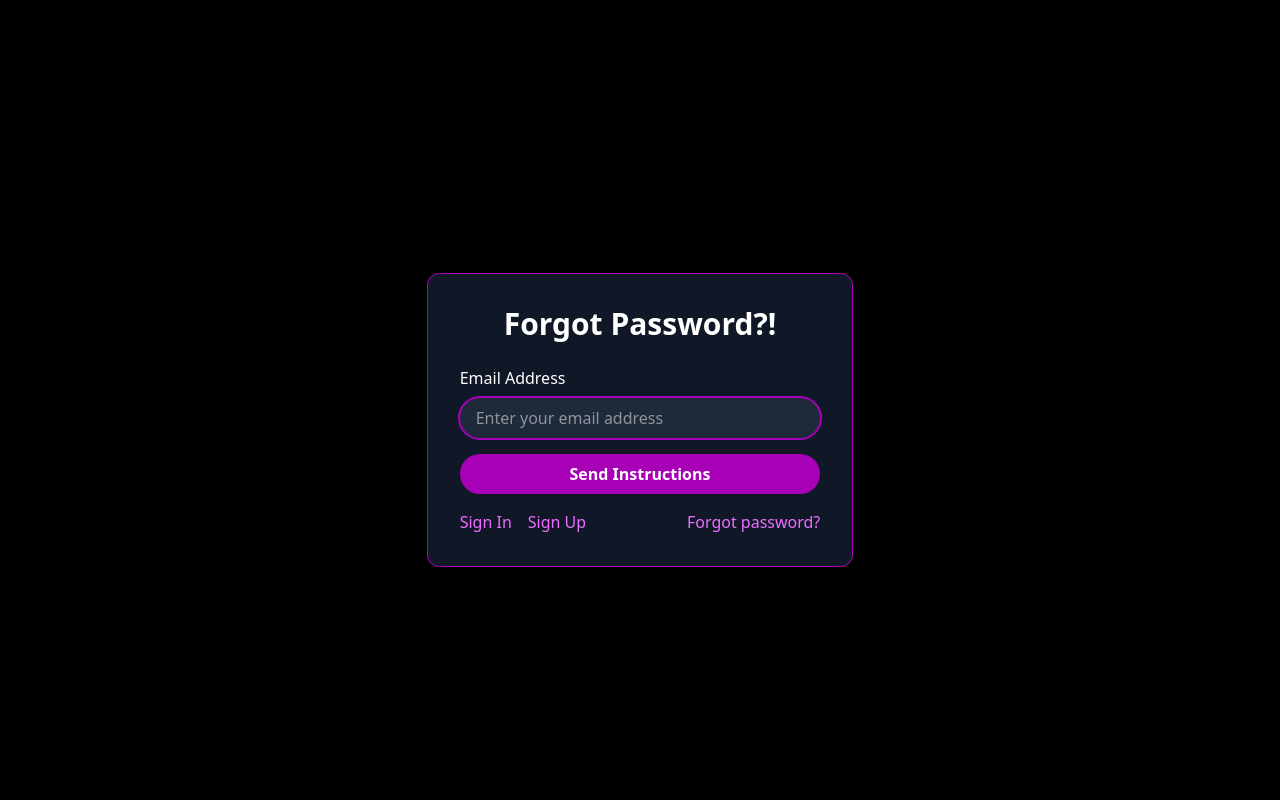
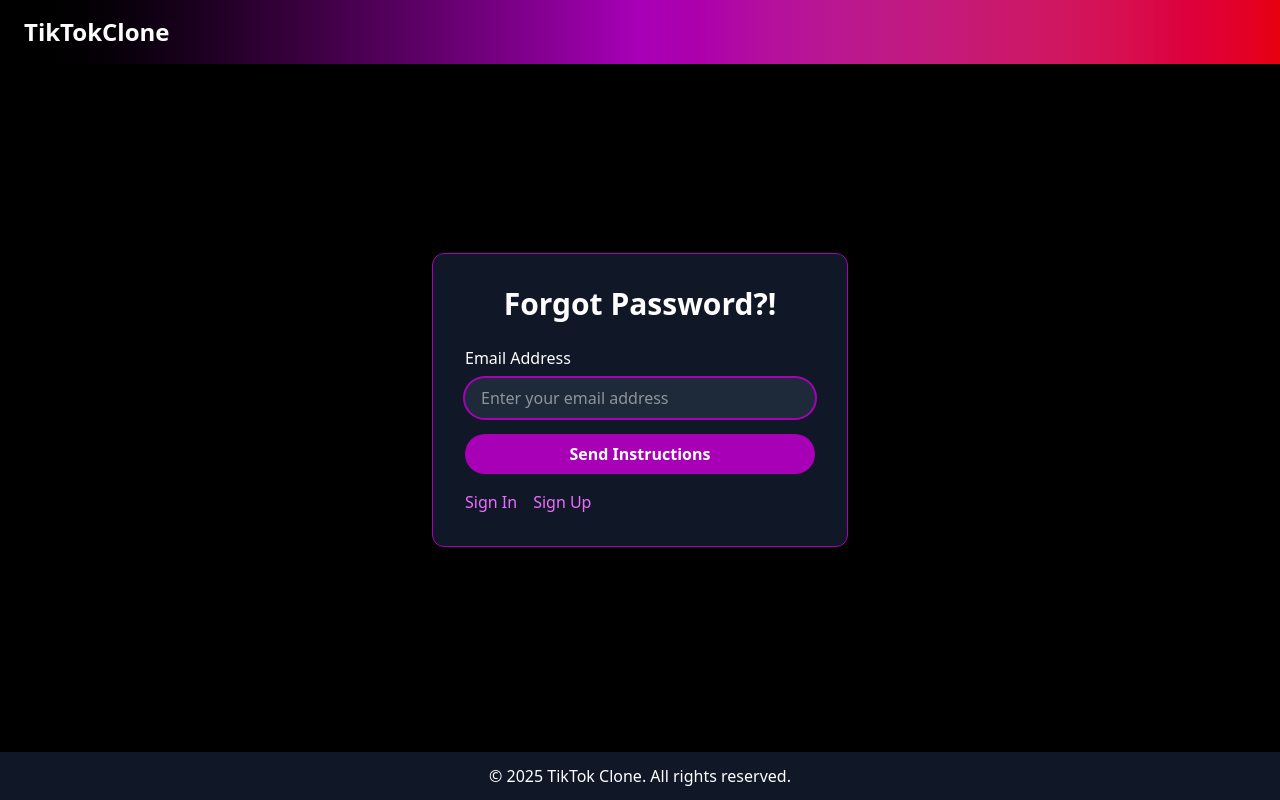
Before and after one commit to rodrigotoledo/tiktok_clone_react_vite, a React (Vite) app: page /forgot-password in a window 1280 px wide. Built offline with nearby package versions, Linux system fonts and the light colour scheme; no server answers.

Commit message:
Update Header component with isAuthenticated prop handling

```diff
--- a/src/components/Header.jsx
+++ b/src/components/Header.jsx
@@ -1,16 +1,20 @@
 import { Link } from 'react-router-dom';
 
-const Header = () => {
+const Header = ({ isAuthenticated = false }) => {
   return (
+    <div className="fixed w-full z-100">
       <header className="flex items-center justify-between px-6 py-4 bg-gradient-to-r from-black via-fuchsia-700 to-red-600">
         <div className="flex items-center space-x-2">
-        <span className="text-2xl font-bold text-white">TikTokClone, hi: {localStorage.getItem('email_address')}</span>
+          <span className="text-2xl font-bold text-white">TikTokClone</span>
         </div>
+        {isAuthenticated && (
         <nav className="flex items-center space-x-4">
-        <Link to="/" className="px-4 py-2 rounded bg-red-600 text-white hover:bg-red-700">Posts</Link>
+          <Link to="/" className="px-4 py-2 rounded bg-red-600 text-white hover:bg-red-700">Feeds</Link>
           <Link to="/sign-out" className="px-4 py-2 rounded bg-red-600 text-white hover:bg-red-700">Sign Out</Link>
         </nav>
+        )}
       </header>
+    </div>
   );
 };
 
--- a/src/layouts/AuthenticatedLayout.jsx
+++ b/src/layouts/AuthenticatedLayout.jsx
@@ -5,8 +5,8 @@ import Footer from '../components/Footer'
 function AuthenticatedLayout() {
   return (
     <div className='min-h-screen flex flex-col'>
-      <Header />
-      <main className="container mx-auto flex-1">
+      <Header isAuthenticated={true} />
+      <main className="flex-1 container mx-auto px-4 py-8 flex items-center justify-center">
         <Outlet />
       </main>
       <Footer />
--- a/src/layouts/UnauthenticatedLayout.jsx
+++ b/src/layouts/UnauthenticatedLayout.jsx
@@ -1,9 +1,15 @@
 import { Outlet } from 'react-router-dom'
+import Header from '../components/Header'
+import Footer from '../components/Footer'
 
 function UnauthenticatedLayout() {
   return (
-    <div className='min-h-screen flex-col justify-center items-center flex flex-1'>
-      <Outlet />
+    <div className='min-h-screen flex flex-col'>
+      <Header />
+      <main className="flex-1 container mx-auto px-4 py-8 flex items-center justify-center">
+        <Outlet />
+      </main>
+      <Footer />
     </div>
   )
 }
--- a/src/pages/ForgotPassword.jsx
+++ b/src/pages/ForgotPassword.jsx
@@ -33,7 +33,7 @@ function ForgotPassword({ setIsAuthenticated }) {
   }
 
   return (
-    <div className="min-w-1/3 max-w-md mx-auto mt-10 bg-gray-900 rounded-xl shadow-lg p-8 border border-fuchsia-700">
+    <div className="min-w-1/3 max-w-md mx-auto bg-gray-900 rounded-xl shadow-lg p-8 border border-fuchsia-700">
       <h1 className="text-3xl font-bold text-center text-white mb-6">Forgot Password?!</h1>
 
       {error && <div className="mb-4 text-red-400">{error}</div>}
@@ -65,17 +65,12 @@ function ForgotPassword({ setIsAuthenticated }) {
         </button>
       </div>
 
-      <div className="mt-4 text-center flex justify-between">
-        <div className='flex justify-between space-x-4'>
-          <Link to="/" className="text-fuchsia-400 hover:underline">
-            Sign In
-          </Link>
-          <Link to="/sign-up" className="text-fuchsia-400 hover:underline">
-            Sign Up
-          </Link>
-        </div>
-        <Link to="/forgot-password" className="text-fuchsia-400 hover:underline">
-          Forgot password?
+      <div className="mt-4 text-center flex space-x-4">
+        <Link to="/" className="text-fuchsia-400 hover:underline">
+          Sign In
+        </Link>
+        <Link to="/sign-up" className="text-fuchsia-400 hover:underline">
+          Sign Up
         </Link>
       </div>
     </div>
--- a/src/pages/Posts.jsx
+++ b/src/pages/Posts.jsx
@@ -14,7 +14,7 @@ const Posts = () => {
   if (isError) return <div className="p-4 text-red-500">Error loading posts</div>;
 
   return (
-    <div className="flex flex-col items-center min-h-screen bg-black mt-8 mb-20">
+    <div className="flex flex-col items-center min-h-screen bg-black my-20">
       <h1 className="text-4xl font-extrabold text-white mb-8 tracking-tight">
         TikTok Feed
       </h1>
--- a/src/pages/ResetPassword.jsx
+++ b/src/pages/ResetPassword.jsx
@@ -39,7 +39,7 @@ function ResetPassword() {
   }
 
   return (
-    <div className="min-w-1/3 max-w-md mx-auto mt-10 bg-gray-900 rounded-xl shadow-lg p-8 border border-fuchsia-700">
+    <div className="min-w-1/3 max-w-md mx-auto bg-gray-900 rounded-xl shadow-lg p-8 border border-fuchsia-700">
       <h1 className="text-3xl font-bold text-center text-white mb-6">Update Your Password</h1>
       {error && <div className="mb-4 text-red-400">{error}</div>}
       {notice && <div className="mb-4 text-green-400">{notice}</div>}
--- a/src/pages/SignUp.jsx
+++ b/src/pages/SignUp.jsx
@@ -39,7 +39,7 @@ function SignUp({ setIsAuthenticated }) {
   }
 
   return (
-    <div className="min-w-1/3 max-w-md mx-auto mt-10 bg-gray-900 rounded-xl shadow-lg p-8 border border-fuchsia-700">
+    <div className="min-w-1/3 max-w-md mx-auto bg-gray-900 rounded-xl shadow-lg p-8 border border-fuchsia-700">
       <h1 className="text-3xl font-bold text-center text-white mb-6">Sign Up</h1>
 
       {error && <div className="mb-4 text-red-400">{error}</div>}
```
Lines whose indentation alone changed are shown as unchanged.
